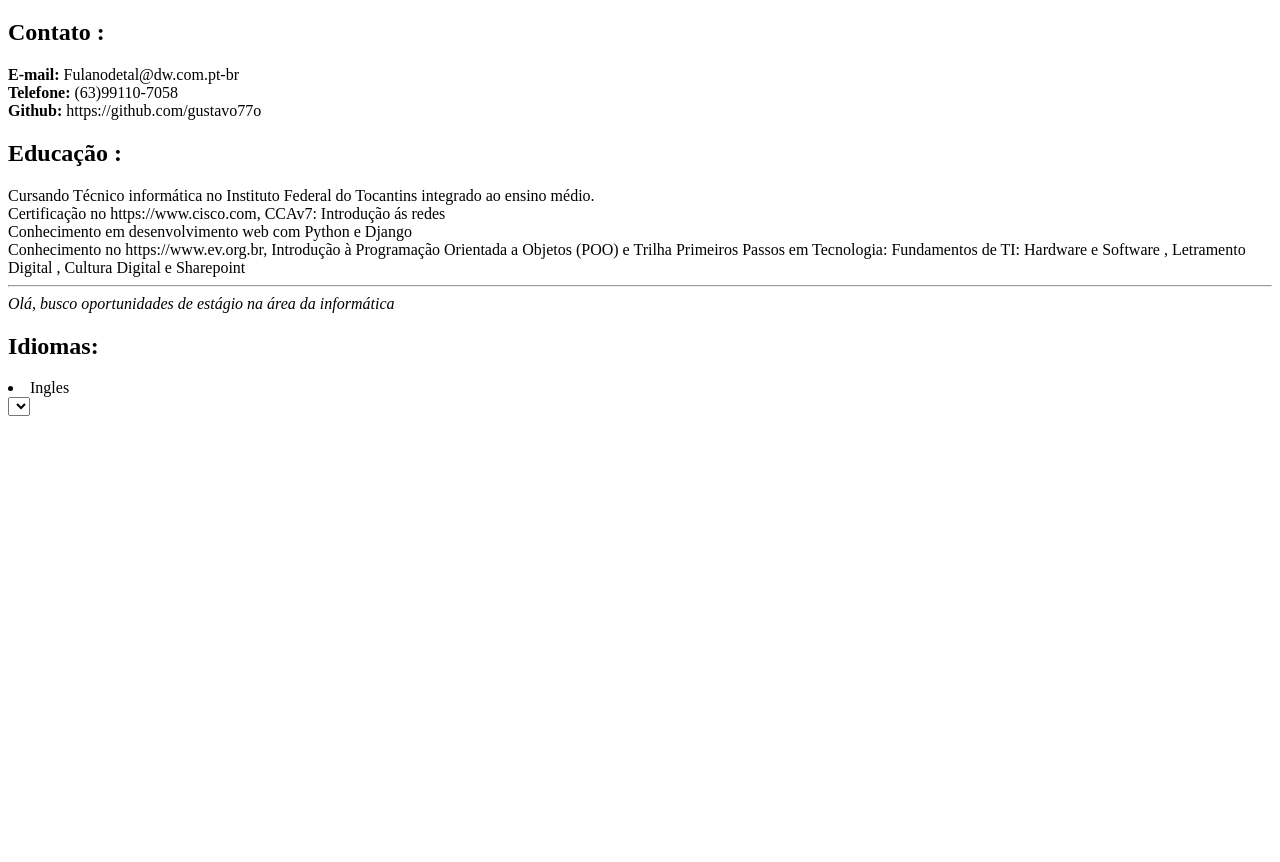
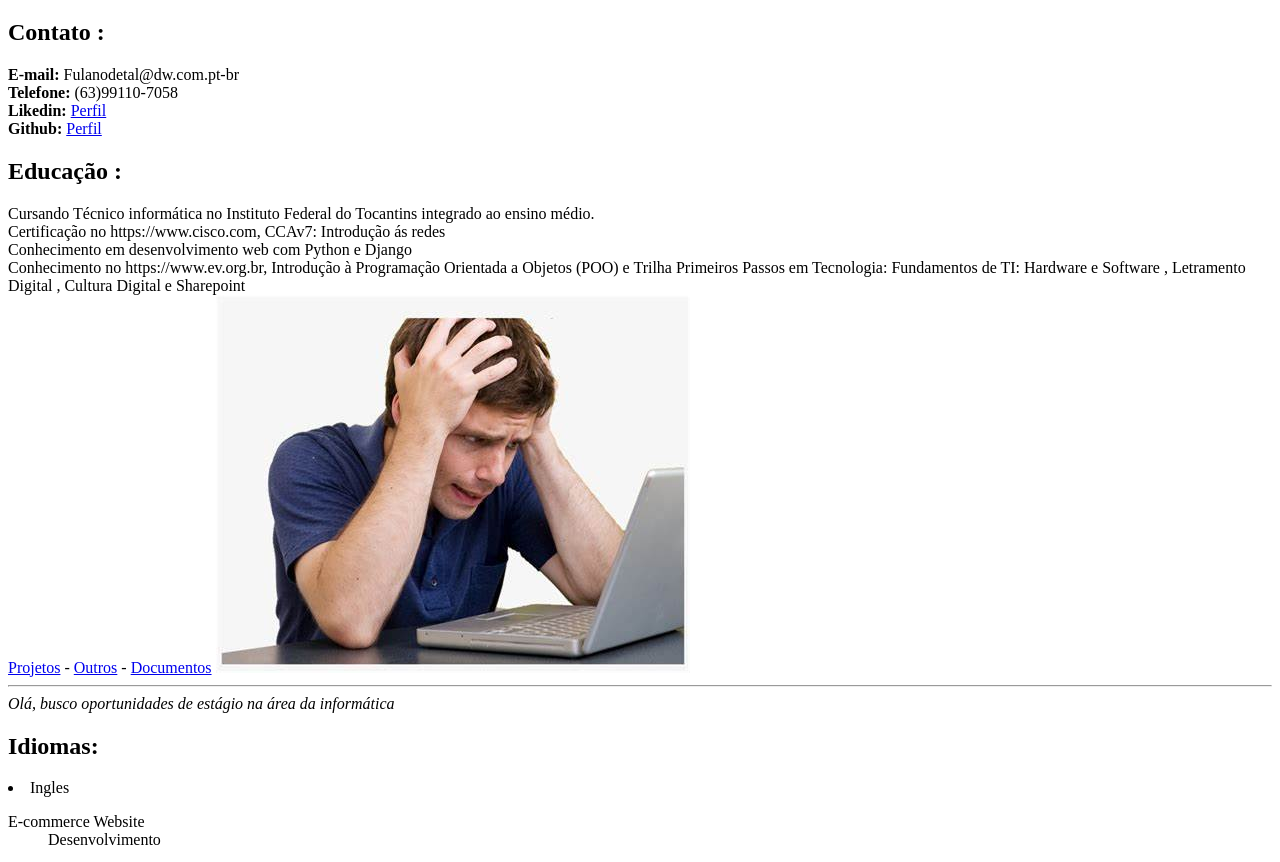
Before and after one commit to gustavo77o/dw_curriculo_gustavo, a plain HTML site: page index.html in a window 1280 px wide. Shown: the part 61-923 px from the top of the page. Before the commit the page ends 800 px from the top, so only its background shows below. Drawn offline with Linux system fonts and the light colour scheme.

Commit message:
atualização

```diff
--- a/index.html
+++ b/index.html
@@ -11,22 +11,35 @@
   <section><h2>Contato :</h2>
      <strong>E-mail: </strong> Fulanodetal@dw.com.pt-br <br>
      <strong>Telefone:</strong> (63)99110-7058 <br>
-     <strong>Github:</strong> https://github.com/gustavo77o <br>
+     <strong>Likedin:</strong> <a href="https://br.linkedin.com"> Perfil <br></a>
+     <strong>Github:</strong> <a href="https://github.com/gustavo77o"> Perfil <br></a>
+
      <h2>Educação :</h2>
      Cursando Técnico informática no Instituto Federal do Tocantins integrado ao ensino médio. <br>
      Certificação no https://www.cisco.com, CCAv7: Introdução ás redes <br>
      Conhecimento em desenvolvimento web com Python e Django <br>
      Conhecimento no https://www.ev.org.br, Introdução à Programação Orientada a Objetos (POO) e Trilha Primeiros Passos em Tecnologia: Fundamentos de TI: Hardware e Software , Letramento Digital , Cultura Digital e Sharepoint
-  </section>
-  <hr>
-  <article><em>Olá, busco oportunidades de estágio na área da informática</em></article>
-  <h2>Idiomas:</h2>
-  <li>Ingles</li>
-  <select>
+    </section>
+    <section>
+      <a href="#proj">Projetos</a> -
+      <a href="#outros">Outros</a> -
+      <a href="doc.html">Documentos</a>
+      <img src="img/OIP.png" alt="Desesperoo!"
+
+
+    </section>
+  <selection id="proj">
+    <hr>
+    <article><em>Olá, busco oportunidades de estágio na área da informática</em></article>
+    <h2>Idiomas:</h2>
+    <li>Ingles</li>
+  </selection>
+  <selection id="outros">
     <dl>
         <dt>E-commerce Website</dt>
-        <dd>desenvolvimento</dd>
+        <dd>Desenvolvimento</dd>
     </dl>
-  </select>
+    <iframe width="560" height="315" src="https://www.youtube.com/embed/H849HGOU0g4?si=mo-vQ6ZHq_7a0gko" title="YouTube video player" frameborder="0" allow="accelerometer; autoplay; clipboard-write; encrypted-media; gyroscope; picture-in-picture; web-share" allowfullscreen></iframe>
+  </selection>
 </body>
 </html>
```
Also changed, not shown: doc.html (added, +12 -0 lines), img/OIP.png (added).
